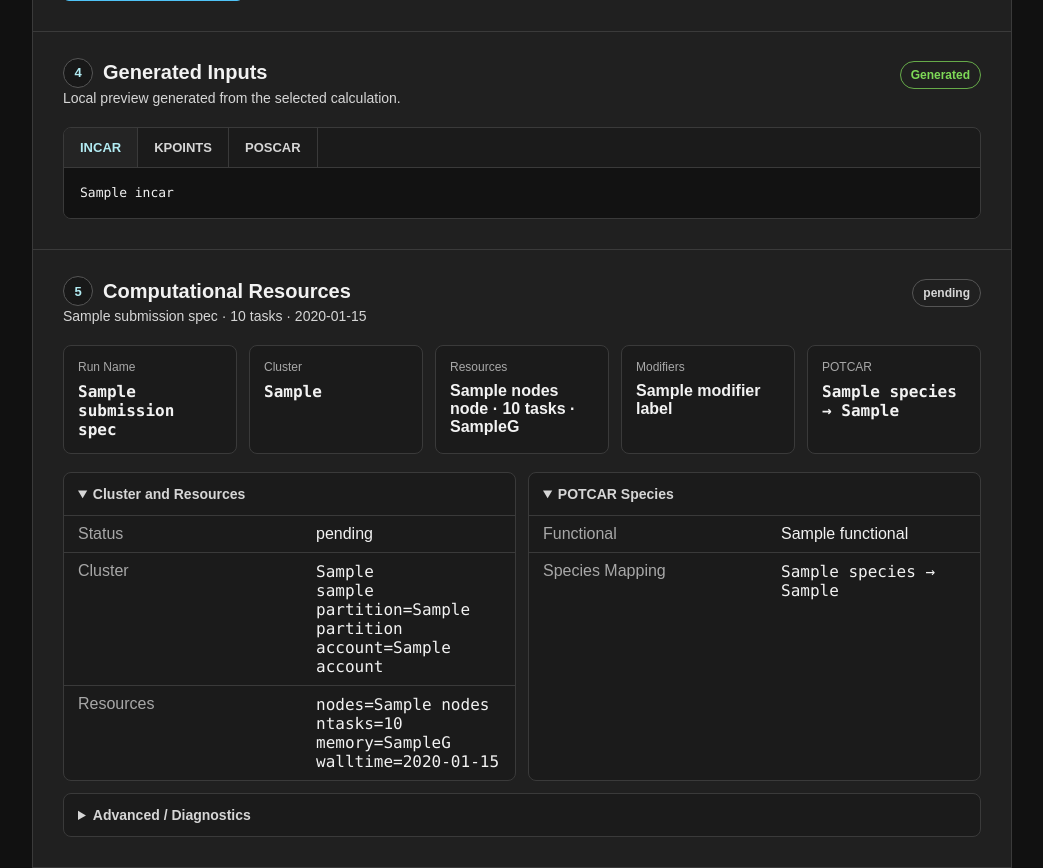
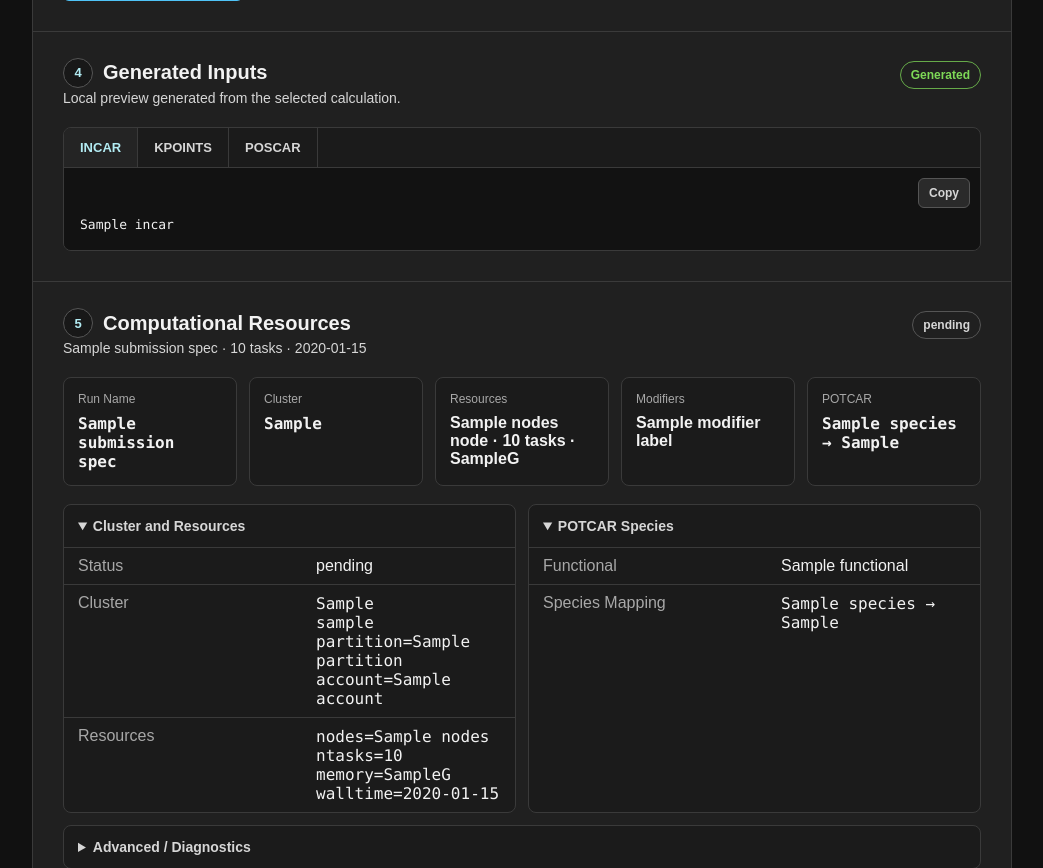
Before and after one commit to bmd-lab/bmd_compute, a FastAPI app: template templates/index.html in a window 1280 px wide. Shown: the part 1634-2502 px from the top of the page, without its empty margins (118-1161 px from the left). Run offline with FastAPI, Linux system fonts and the light colour scheme; the template is opened without the code that fills it: most values are stand-ins (such as "Sample title", 1, 10 or a date in 2020); some libraries are stand-ins or nearby versions.

Commit message:
add copy button to input file panes

```diff
--- a/templates/index.html
+++ b/templates/index.html
@@ -325,6 +325,40 @@ ul {
     display: none;
 }
 
+.input-pane {
+    position: relative;
+}
+
+.input-copy-button {
+    background: #2a2a2a;
+    border: 1px solid var(--line-strong);
+    border-radius: 6px;
+    color: var(--soft);
+    font-size: 12px;
+    margin: 0;
+    padding: 7px 10px;
+    position: absolute;
+    right: 10px;
+    top: 10px;
+    width: auto;
+    z-index: 1;
+}
+
+.input-copy-button:hover {
+    background: #333333;
+    color: var(--text);
+}
+
+.input-copy-button.copied {
+    border-color: var(--ok);
+    color: var(--ok);
+}
+
+.input-copy-button.unsupported {
+    border-color: var(--bad);
+    color: var(--bad);
+}
+
 #input-tab-incar:checked ~ .tab-labels label[for="input-tab-incar"],
 #input-tab-kpoints:checked ~ .tab-labels label[for="input-tab-kpoints"],
 #input-tab-poscar:checked ~ .tab-labels label[for="input-tab-poscar"] {
@@ -346,7 +380,7 @@ ul {
     line-height: 1.45;
     margin: 0;
     overflow-x: auto;
-    padding: 16px;
+    padding: 48px 16px 16px;
     white-space: pre;
 }
 
@@ -976,15 +1010,24 @@ ul {
                 </div>
 
                 <div class="tab-panel tab-panel-incar">
-                    <pre class="input-preview">{{ generated_inputs.incar }}</pre>
+                    <div class="input-pane">
+                        <button type="button" class="input-copy-button" data-copy-input>Copy</button>
+                        <pre class="input-preview">{{ generated_inputs.incar }}</pre>
+                    </div>
                 </div>
 
                 <div class="tab-panel tab-panel-kpoints">
-                    <pre class="input-preview">{{ generated_inputs.kpoints }}</pre>
+                    <div class="input-pane">
+                        <button type="button" class="input-copy-button" data-copy-input>Copy</button>
+                        <pre class="input-preview">{{ generated_inputs.kpoints }}</pre>
+                    </div>
                 </div>
 
                 <div class="tab-panel tab-panel-poscar">
-                    <pre class="input-preview">{{ generated_inputs.poscar }}</pre>
+                    <div class="input-pane">
+                        <button type="button" class="input-copy-button" data-copy-input>Copy</button>
+                        <pre class="input-preview">{{ generated_inputs.poscar }}</pre>
+                    </div>
                 </div>
             </div>
 
@@ -1676,6 +1719,44 @@ ul {
 
 </div>
 
+<script>
+document.addEventListener("DOMContentLoaded", function () {
+    var resetDelayMs = 2000;
+
+    function setButtonState(button, label, stateClass) {
+        button.textContent = label;
+        button.classList.remove("copied", "unsupported");
+        if (stateClass) {
+            button.classList.add(stateClass);
+        }
+        window.clearTimeout(button.dataset.copyResetTimer);
+        button.dataset.copyResetTimer = window.setTimeout(function () {
+            button.textContent = "Copy";
+            button.classList.remove("copied", "unsupported");
+        }, resetDelayMs);
+    }
+
+    document.querySelectorAll("[data-copy-input]").forEach(function (button) {
+        button.addEventListener("click", function () {
+            var pane = button.closest(".input-pane");
+            var preview = pane ? pane.querySelector(".input-preview") : null;
+            var text = preview ? preview.textContent : "";
+
+            if (!navigator.clipboard || !navigator.clipboard.writeText) {
+                setButtonState(button, "Not supported", "unsupported");
+                return;
+            }
+
+            navigator.clipboard.writeText(text).then(function () {
+                setButtonState(button, "\u2713 Copied", "copied");
+            }).catch(function () {
+                setButtonState(button, "Not supported", "unsupported");
+            });
+        });
+    });
+});
+</script>
+
 {% if results_summary and results_summary.status == "success" and results_summary.viewer and results_summary.viewer.cif %}
 <script src="https://3Dmol.org/build/3Dmol-min.js"></script>
 <script type="application/json" id="final-structure-cif">{{ results_summary.viewer.cif | tojson }}</script>
```
Also changed, not shown: tests/test_generated_inputs.py (+5 -0 lines).
